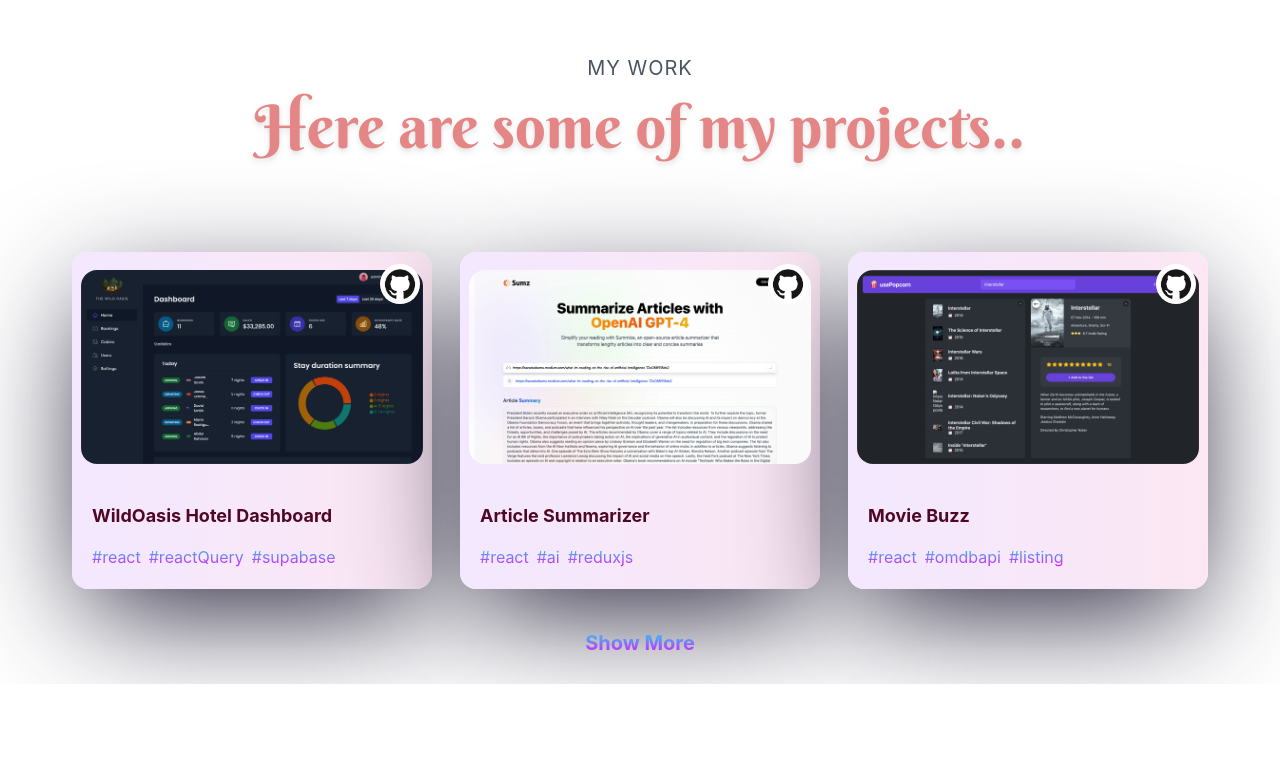
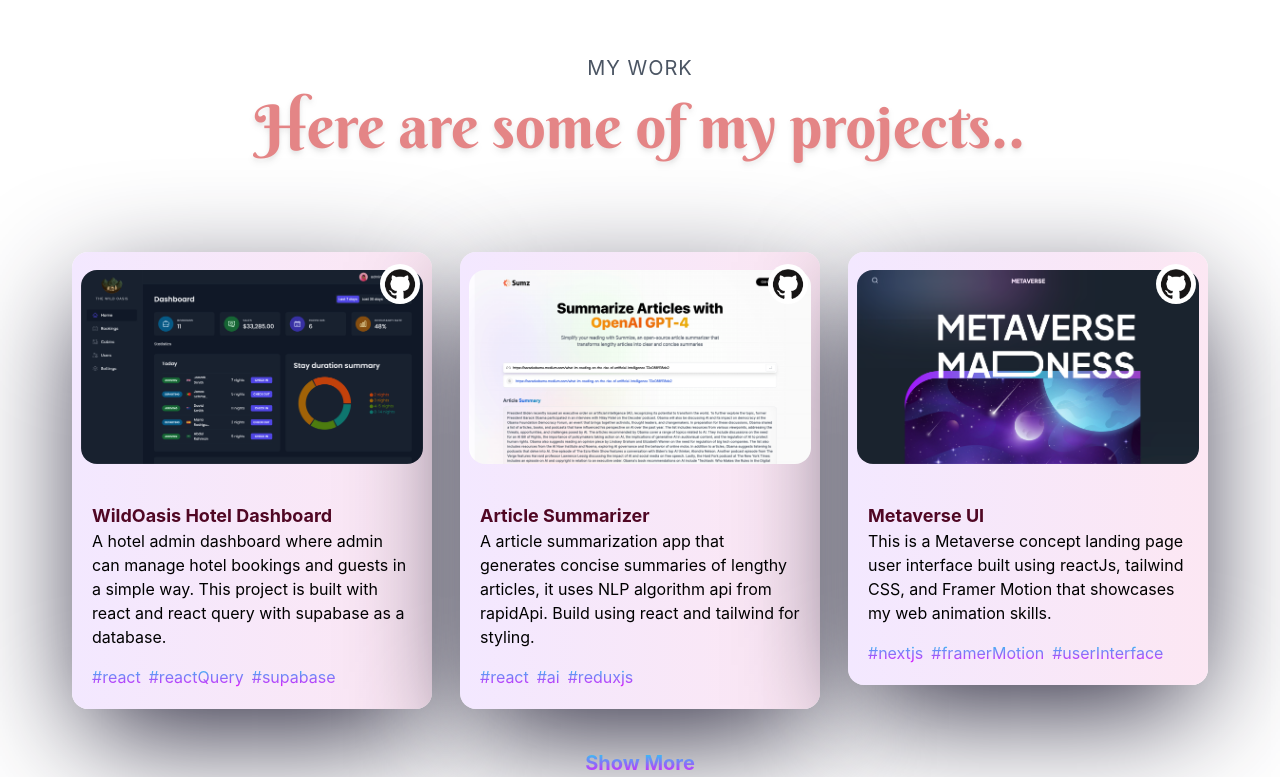
Before and after one commit to lochanp/new, a React (Create React App) app: page /work in a window 1280 px wide. Shown: the part 116-893 px from the top of the page. Before the commit the page ends 800 px from the top, so only its background shows below. Built offline with nearby package versions, Linux system fonts and the light colour scheme.

Commit message:
added description for projects

```diff
--- a/src/data/index.js
+++ b/src/data/index.js
@@ -3,7 +3,9 @@ export const workData = [
     title: 'WildOasis Hotel Dashboard',
     imgUrl: '/wildoasis.png',
     link: 'https://hotel-dashboard-app.netlify.app/dashboard',
-    description: [],
+    description: [
+      'A hotel admin dashboard where admin can manage hotel bookings and guests in a simple way. This project is built with react and react query with supabase as a database.'
+    ],
     tags: ['#react', '#reactQuery', '#supabase'],
     githubLink: 'https://github.com/lochanp/hotel-dashboard-project'
   },
@@ -11,14 +13,29 @@ export const workData = [
     title: 'Article Summarizer',
     imgUrl: '/article-summerizer.png',
     link: 'https://article-summarizer-ai-app.netlify.app',
-    description: [''],
+    description: [
+      'A article summarization app that generates concise summaries of lengthy articles, it uses NLP algorithm api from rapidApi. Build using react and tailwind for styling.'
+    ],
     tags: ['#react', '#ai', '#reduxjs'],
     githubLink: 'https://github.com/lochanp/ai-article-summarizer'
+  },
+  {
+    title: 'Metaverse UI',
+    imgUrl: '/metaverse-ui.png',
+    link: 'https://metaverse-ui.netlify.app',
+    description: [
+      'This is a Metaverse concept landing page user interface built using reactJs, tailwind CSS, and Framer Motion that showcases my web animation skills.'
+    ],
+    githubLink: 'https://github.com/lochanp/metaverse-ui',
+    tags: ['#nextjs', '#framerMotion', '#userInterface']
   },
   {
     title: 'Movie Buzz',
     imgUrl: '/movie-bizz.png',
     link: 'https://movie-buzz-app.netlify.app',
+    description: [
+      'A app to explore new movies read the rating and reviews, Rate your favorite movies & add it to your watch list.'
+    ],
     tags: ['#react', '#omdbapi', '#listing'],
     githubLink: 'https://github.com/lochanp/movie-buzz-app'
   },
@@ -26,32 +43,29 @@ export const workData = [
     title: 'React Quiz',
     imgUrl: '/react-quix.png',
     link: 'https://react-quiz-app-main.netlify.app',
-    tags: ['#react', '#fetch', '#states'],
+    description: [
+      'A React Quiz app built using some advance react concepts like reducer to brush up some basic concepts.'
+    ],
+    tags: ['#react', '#fetch', '#reducer'],
     githubLink: 'https://github.com/lochanp/react-quiz-app'
   },
-  {
-    title: 'Metaverse UI',
-    imgUrl: '/metaverse-ui.png',
-    link: 'https://metaverse-ui.netlify.app',
-    description: [
-      // 'I have developed this user interface to showcase some of my animation skills.',
-      // 'This is created with framer-motion library and reactJs'
-    ],
-    githubLink: 'https://github.com/lochanp/metaverse-ui',
-    tags: ['#react', '#framerMotion', '#userInterface']
-  },
+
   {
     title: 'Travel Todo',
     imgUrl: '/travel-todo.png',
     link: 'https://travel-todolist.netlify.app',
     tags: ['#react', '#local', '#sortFilter'],
+    description: [
+      'A todo list concept app where we can add everything we need for a vacation it includes sort filter and delete funtionalities.'
+    ],
     githubLink: 'https://github.com/lochanp/fun-travel-todo'
   },
   {
     title: 'Keeper app',
     imgUrl: '/keeper-app.png',
     link: 'https://keeper-todo.netlify.app',
-    tags: ['#react', '#state', '#local', '#design'],
+    tags: ['#react', '#state', '#design'],
+    description: ['A basic todo list app.'],
     githubLink: 'https://github.com/lochanp/keeper-todo'
   }
 
```
